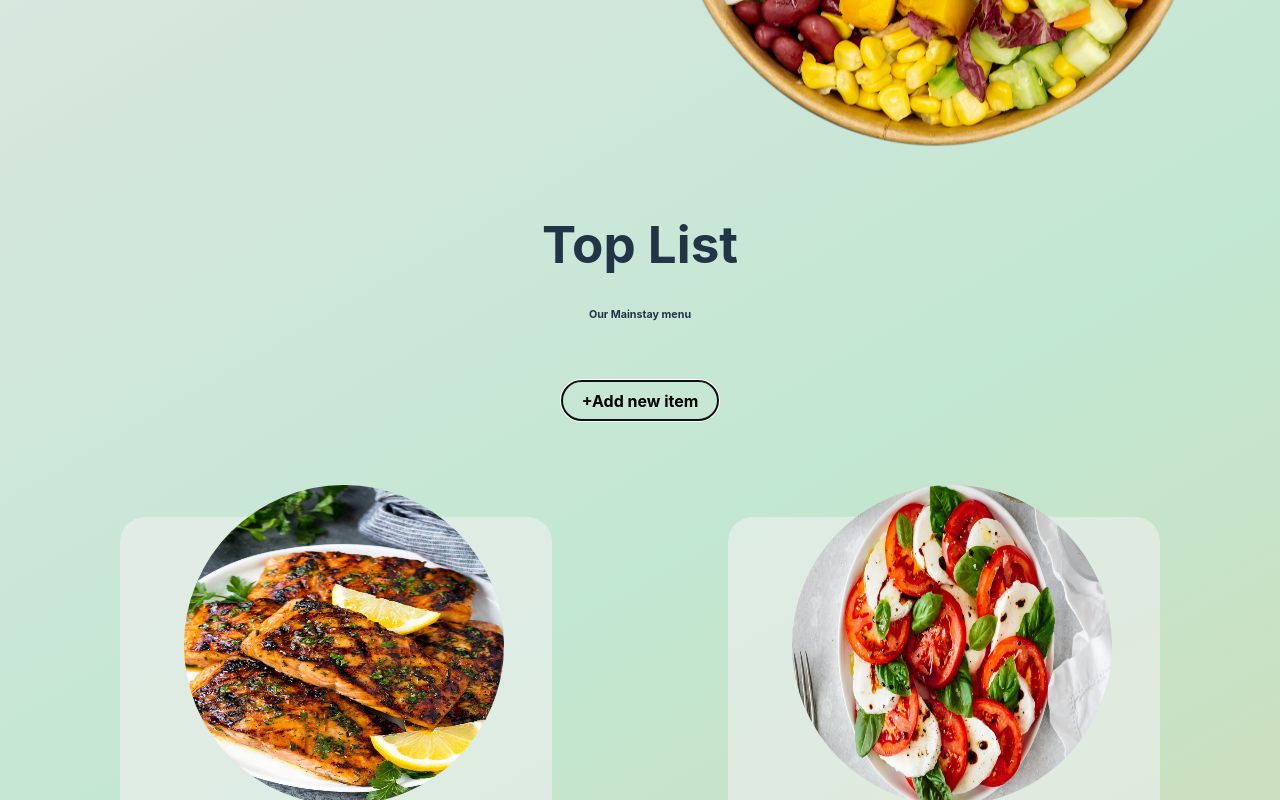
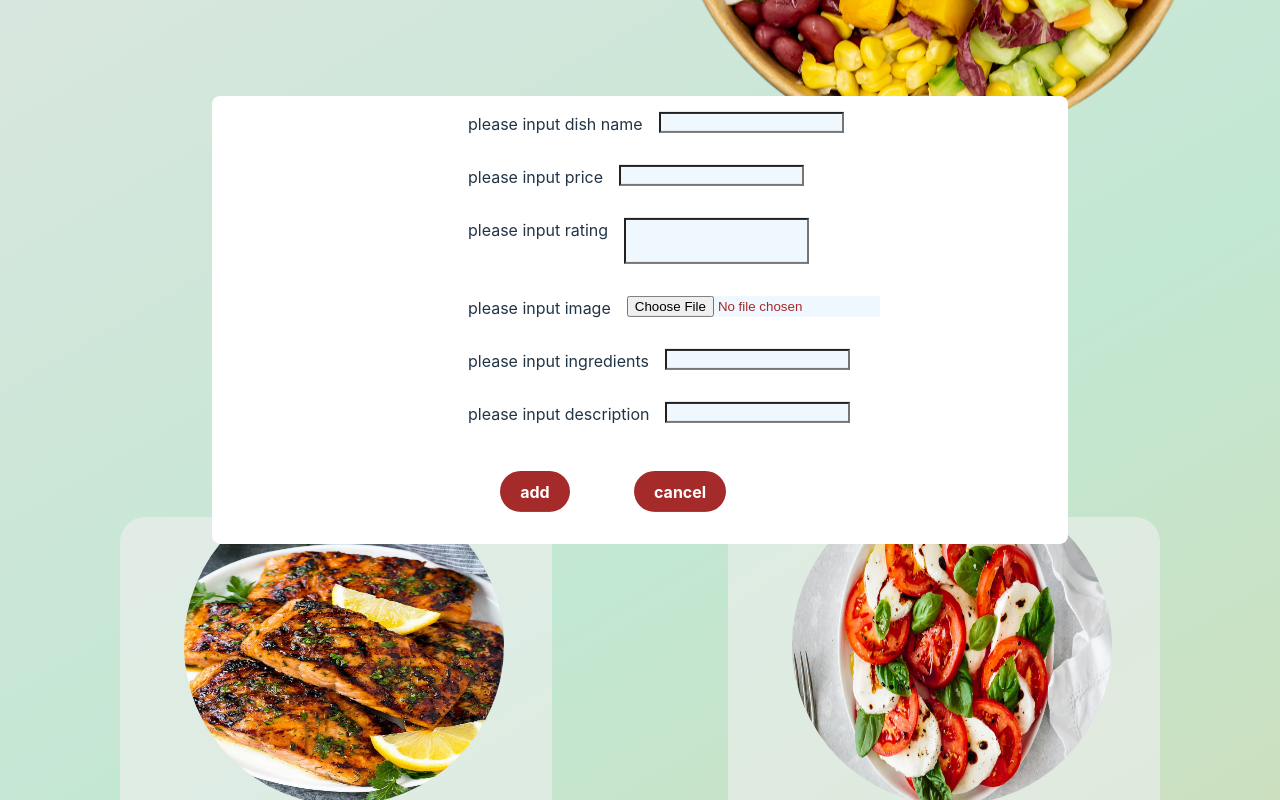
Before and after one commit to japara/Start-up-task, a React (Vite) app: page / in a window 1280 px wide. Both pictures are taken after a click on the button "+Add new item". Shown: the part 588-1388 px from the top of the page. Built offline with nearby package versions, Linux system fonts and the light colour scheme.

Commit message:
modal create

```diff
--- a/package.json
+++ b/package.json
@@ -21,6 +21,7 @@
   "devDependencies": {
     "@types/react": "^18.2.66",
     "@types/react-dom": "^18.2.22",
+    "@types/react-modal": "^3.16.3",
     "@typescript-eslint/eslint-plugin": "^7.2.0",
     "@typescript-eslint/parser": "^7.2.0",
     "@vitejs/plugin-react": "^4.2.1",
--- a/src/App.tsx
+++ b/src/App.tsx
@@ -2,6 +2,7 @@ import "./App.css";
 import Body from "./components/Body";
 import Footer from "./components/Footer";
 import Header from "./components/Header";
+import ModalComponent from "./components/ModalComponent";
 
 function App() {
   return (
@@ -9,6 +10,7 @@ function App() {
       <Header />
       <Body />
       <Footer />
+      {/* <ModalComponent /> */}
     </div>
   );
 }
--- a/src/components/MenuCont.tsx
+++ b/src/components/MenuCont.tsx
@@ -2,6 +2,7 @@ import "../css/styles.css";
 import star from "../../public/images/star.svg";
 import bin from "../../public/images/bin.svg";
 import { useState, useEffect } from "react";
+import Modal from "./Modal";
 
 interface MenuItem {
   id: string;
@@ -15,6 +16,7 @@ interface MenuItem {
 
 function MenuCont(): JSX.Element {
   const [menu, setMenu] = useState<MenuItem[]>([]);
+  const [openModal, setOpenModal] = useState(false);
 
   useEffect(() => {
     fetchMenuData();
@@ -52,18 +54,27 @@ function MenuCont(): JSX.Element {
     setMenu(updatedMenu);
   };
 
+  if (openModal) {
+    document.body.classList.add("active-modal");
+  } else {
+    document.body.classList.remove("active-modal");
+  }
+
   return (
     <>
+      <Modal open={openModal} onClose={() => setOpenModal(false)} />
       <div>
         <div>
           <h1>Top List</h1>
           <h6>Our Mainstay menu</h6>
         </div>
-        <button id="add-btn">+Add new item</button>
+        <button id="add-btn" onClick={() => setOpenModal(true)}>
+          +Add new item
+        </button>
       </div>
       <div id="menu-container">
         {menu.map((item) => (
-          <div id="menu-cont">
+          <div id="menu-cont" key={item.id}>
             <img id="menu-img" src={item.image} alt="food pic" />
             <div id="rating">
               <img src={star} alt="star" />
--- /dev/null
+++ b/src/components/Modal.tsx
@@ -0,0 +1,43 @@
+// @ts-nocheck
+// import "../css/modal.css";
+
+const handleAdd = () => console.log("damatebulia");
+const handleClose = () => console.log("gauqmeba");
+
+const Modal = ({ open, onClose }) => {
+  if (!open) return null;
+  return (
+    <div>
+      <div className="modalContainer">
+        <div>
+          <label>please input dish name </label>
+          <input type="text" name="name" id="dish-name" />
+        </div>
+        <div>
+          <label>please input price </label>
+          <input type="number" name="price" id="price" />
+        </div>
+        <div>
+          <label>please input rating </label>
+          <input type="number" name="rating" id="rating" />
+        </div>
+        <div>
+          <label>please input image </label>
+          <input type="file" />
+        </div>
+        <div>
+          <label>please input ingredients </label>
+          <input type="text" name="ingredients" id="ingredients" />
+        </div>
+        <div>
+          <label>please input description </label>
+          <input type="text" name="description" id="description" />
+        </div>
+        <button onClick={handleAdd}>add</button>
+        <button onClick={onClose}>cancel</button>
+      </div>
+    </div>
+  );
+};
+
+export default Modal;
--- a/src/css/styles.css
+++ b/src/css/styles.css
@@ -194,3 +194,44 @@ div button {
 #footer p {
   cursor: pointer;
 }
+
+.modalContainer {
+  max-width: 600px;
+  width: 100%;
+  position: fixed;
+  top: 40%;
+  left: 50%;
+  transform: translate(-50%, -50%);
+  background-color: #ffffff;
+  border-radius: 8px;
+  z-index: 2;
+  text-align: left;
+  padding-left: 20%;
+}
+
+.modalContainer div {
+  display: flex;
+  vertical-align: middle;
+
+  text-align: center;
+  /* margin: 1rem; */
+}
+
+.modalContainer button {
+  width: fit-content;
+  background-color: brown;
+}
+
+label {
+  padding-top: 1rem;
+}
+
+input {
+  background-color: aliceblue;
+  margin: 1rem;
+  color: brown;
+}
+
+body.active-modal {
+  overflow-y: hidden;
+}
```
Also changed, not shown: 1 other file (tests, documents, lock files or other folders).
